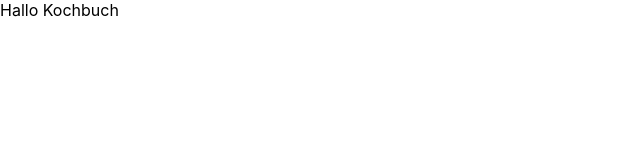
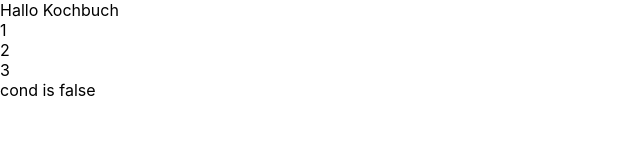
Before and after one commit to sspringer82/workshop, a React (Create React App) app: page / in a window 1280 px wide. Shown: the top 160 px of the page, without its empty margins (0-640 px from the left). Built offline with nearby package versions, Linux system fonts and the light colour scheme.

Commit message:
Aufgabe 1

```diff
--- a/src/App.tsx
+++ b/src/App.tsx
@@ -1,11 +1,17 @@
 import React from 'react';
+import Component from './demo/component';
 
 function getAppName() {
   return 'Kochbuch';
 }
 
 const App: React.FC = () => {
-  return <div>Hallo {getAppName()}</div>;
+  return (
+    <div>
+      Hallo {getAppName()}
+      <Component />
+    </div>
+  );
 };
 
 export default App;
--- /dev/null
+++ b/src/demo/component.tsx
@@ -0,0 +1,33 @@
+import React from 'react';
+
+const Component = () => {
+  const a = [1, 2, 3];
+
+  const cond = false;
+
+  // if (cond) {
+  //   return <div>xxx</div>
+  // } else {
+  //   return <div>yyy</div>
+  // }
+
+  // let object = <div>xxx</div>;
+  // if (cond === false) {
+  //   object = <div>yyyy</div>;
+  // }
+
+  // return object;s
+
+  return (
+    <>
+      <div>
+        {a.map((e) => {
+          return <div>{e}</div>;
+        })}
+      </div>
+      <div>{cond ? <div>cond is true</div> : <div>cond is false</div>}</div>
+    </>
+  );
+};
+
+export default Component;
```
Also changed, not shown: src/Aufgaben/aufgabe1.md (added, +11 -0 lines).
